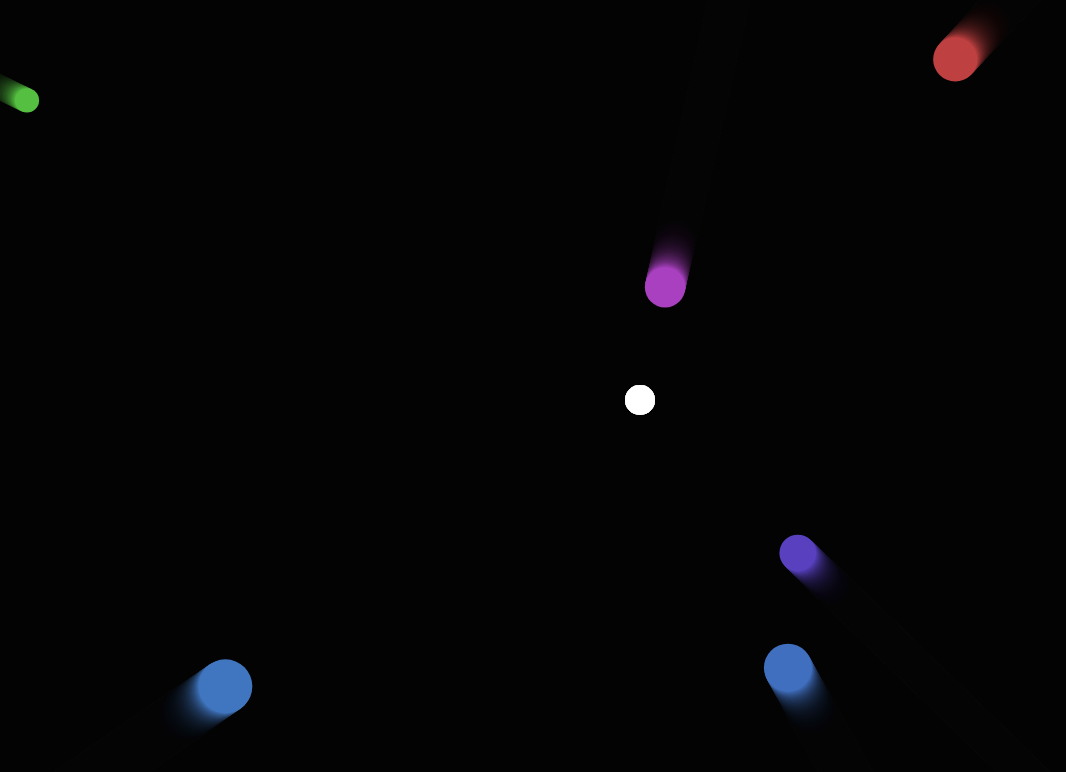
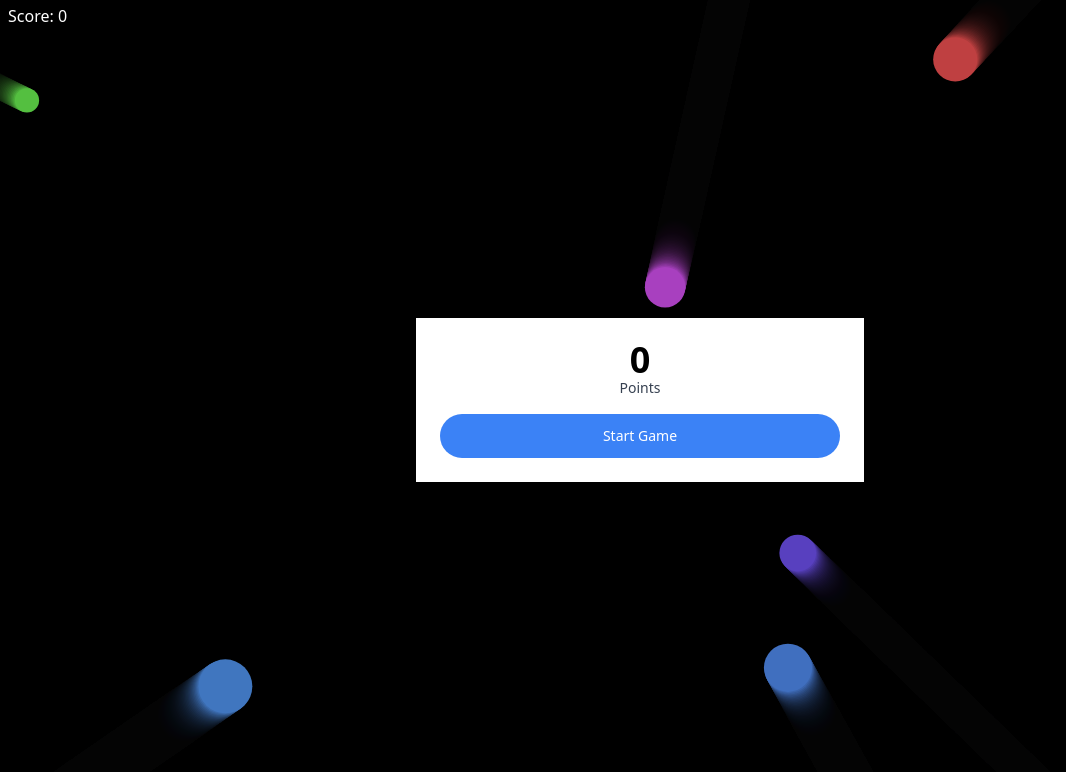
Before and after one commit to RahulRazj/canvas-shooter, a plain HTML site: page index.html in a window 1280 px wide. Shown: the whole page, without its empty margins (0-1066 px from the left). Drawn offline with nearby package versions, Linux system fonts and the light colour scheme.

Commit message:
Final Changes

```diff
--- a/index.html
+++ b/index.html
@@ -1,8 +1,23 @@
+<script src="https://cdn.tailwindcss.com"></script>
+
 <style>
     body {
         margin: 0;
+        background-color: black;
     }
 </style>
+
+<div class = "fixed text-white ml-2 mt-1 select-none"><span>Score: </span><span id = 'scoreElement'>0</span></div>
+
+<div class="fixed inset-0 flex items-center justify-center select-none" id="scoreBoard">
+    <div class="bg-white max-w-md w-full p-6 text-center">
+        <h1 class="text-4xl font-bold leading-none" id="finalScore">0</h1>
+        <p class="text-sm text-gray-700 mb-4">Points</p>
+        <div>
+            <button class="bg-blue-500 text-white w-full py-3 rounded-full text-sm" id="startBtn">Start Game</button>
+        </div>
+    </div>
+</div>
 
 <canvas></canvas>
 
```
